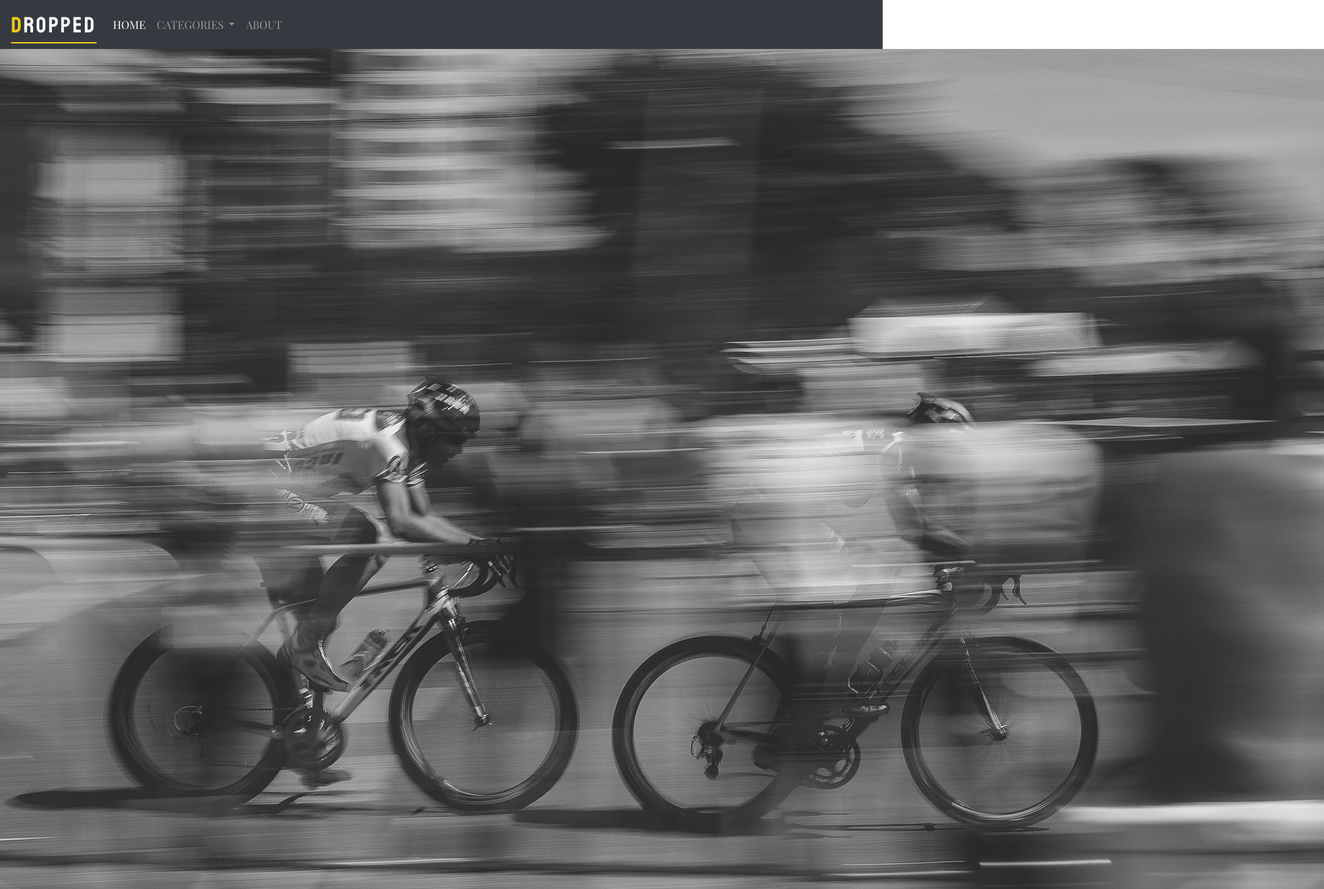
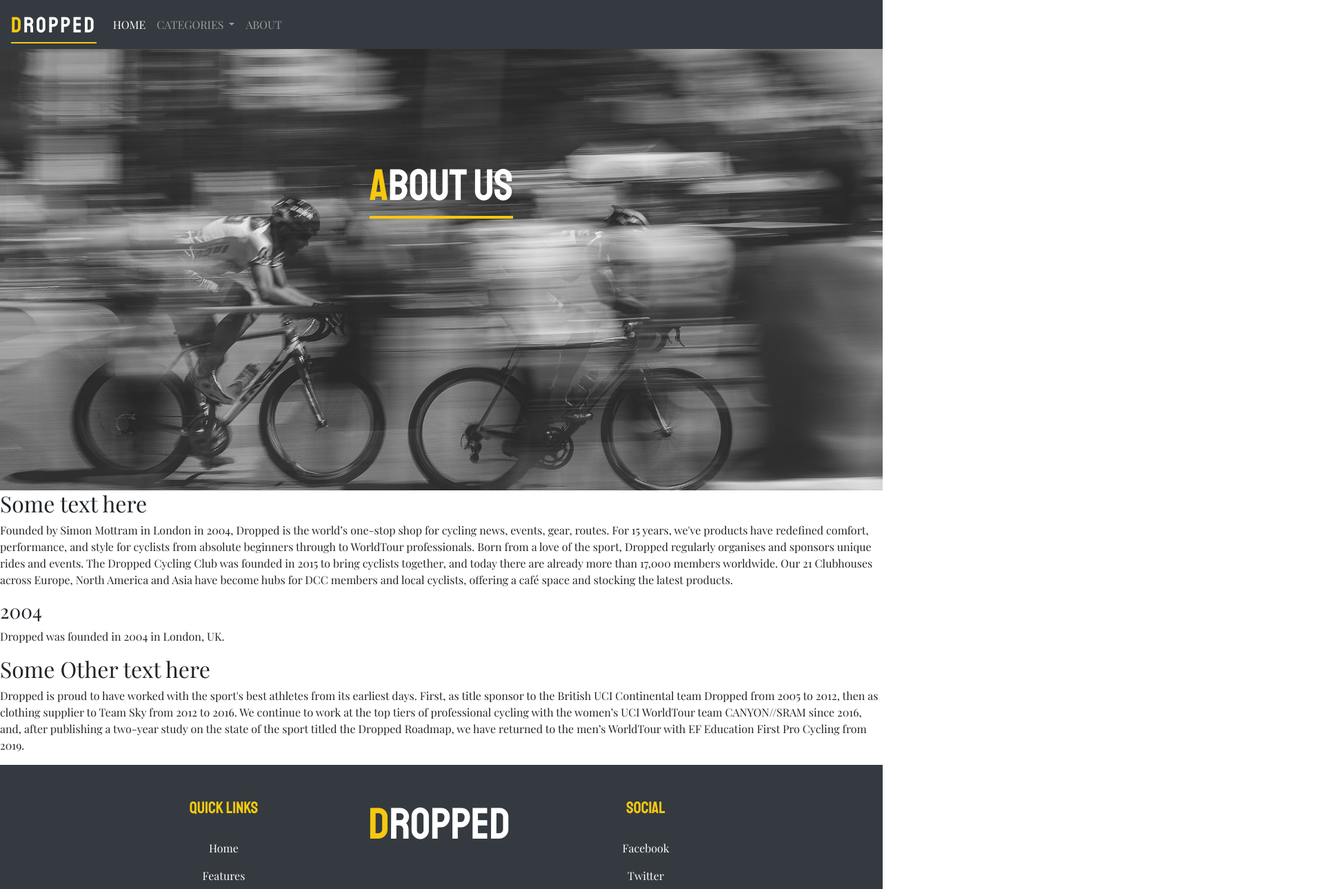
Before and after one commit to AndyBeable/dropped, a website: page about.html in a window 1280 px wide. Shown: the top 1289 px of the page at 69% size, 1920 px wide, since content can reach past the window. Drawn offline with nearby package versions, Linux system fonts and the light colour scheme.

Commit message:
about setup

```diff
--- a/about.html
+++ b/about.html
@@ -73,8 +73,56 @@
     </header>
     <main>
       <div class="hero__container">
-        <img src="/assets/img/hero.jpg" alt="" />
+        <div class="hero__heading__container">
+          <h1 class="hero__heading__main">About Us</h1>
+        </div>
       </div>
+      <section class="about__intro">
+        <div class="about__content">
+          <div class="about__heading">
+            <h2>Some text here</h2>
+          </div>
+          <div class="about__copy">
+            <p>
+              Founded by Simon Mottram in London in 2004, Dropped is the world’s
+              one-stop shop for cycling news, events, gear, routes. For 15
+              years, we've products have redefined comfort, performance, and
+              style for cyclists from absolute beginners through to WorldTour
+              professionals. Born from a love of the sport, Dropped regularly
+              organises and sponsors unique rides and events. The Dropped
+              Cycling Club was founded in 2015 to bring cyclists together, and
+              today there are already more than 17,000 members worldwide. Our 21
+              Clubhouses across Europe, North America and Asia have become hubs
+              for DCC members and local cyclists, offering a café space and
+              stocking the latest products.
+            </p>
+          </div>
+        </div>
+        <div class="about__stats">
+          <div class="about__stats__founded">
+            <h3>2004</h3>
+            <p>Dropped was founded in 2004 in London, UK.</p>
+          </div>
+        </div>
+        <div class="about__content">
+          <div class="about__heading">
+            <h2>Some Other text here</h2>
+          </div>
+          <div class="about__copy">
+            <p>
+              Dropped is proud to have worked with the sport's best athletes
+              from its earliest days. First, as title sponsor to the British UCI
+              Continental team Dropped from 2005 to 2012, then as clothing
+              supplier to Team Sky from 2012 to 2016. We continue to work at the
+              top tiers of professional cycling with the women’s UCI WorldTour
+              team CANYON//SRAM since 2016, and, after publishing a two-year
+              study on the state of the sport titled the Dropped Roadmap, we
+              have returned to the men’s WorldTour with EF Education First Pro
+              Cycling from 2019.
+            </p>
+          </div>
+        </div>
+      </section>
     </main>
     <!--------------------------------- FOOTER --------------------------->
     <footer class="footer">
--- a/sass/base/_typography.scss
+++ b/sass/base/_typography.scss
@@ -53,3 +53,17 @@
     }
   }
 }
+
+// ---- ABOUT ---- //
+
+.hero__heading__main {
+  font-family: 'Staatliches', cursive;
+  color: $color-white;
+  font-size: 4rem;
+  padding-bottom: 5px;
+  border-bottom: 4px solid $color-yellow;
+
+  &::first-letter {
+    color: $color-yellow;
+  }
+}
--- a/sass/components/_hero.scss
+++ b/sass/components/_hero.scss
@@ -0,0 +1,21 @@
+.hero {
+  &__container {
+    background-image: url(/assets/img/hero.jpg);
+    background-size: cover;
+    background-position: center;
+    background-repeat: no-repeat;
+    height: 80vh;
+  }
+
+  &__img {
+    width: 100%;
+    height: auto;
+  }
+
+  &__heading__container {
+    display: flex;
+    justify-content: center;
+    position: relative;
+    padding-top: 10rem;
+  }
+}
```
Also changed, not shown: style.css.
